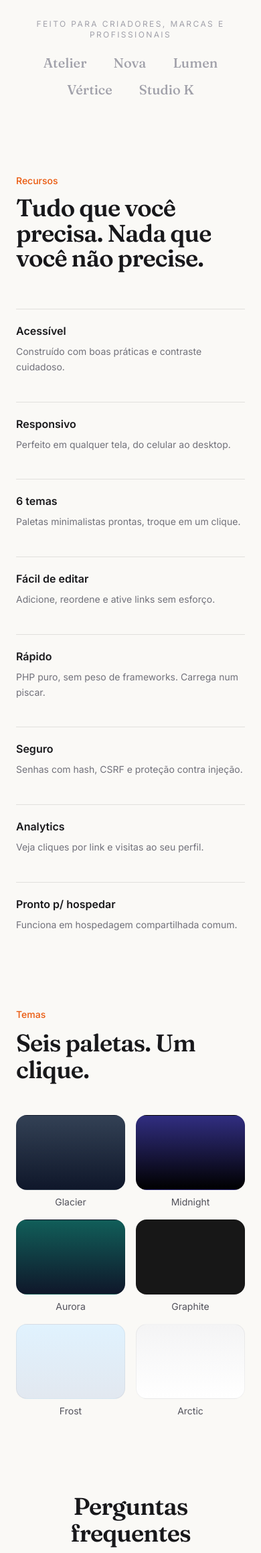
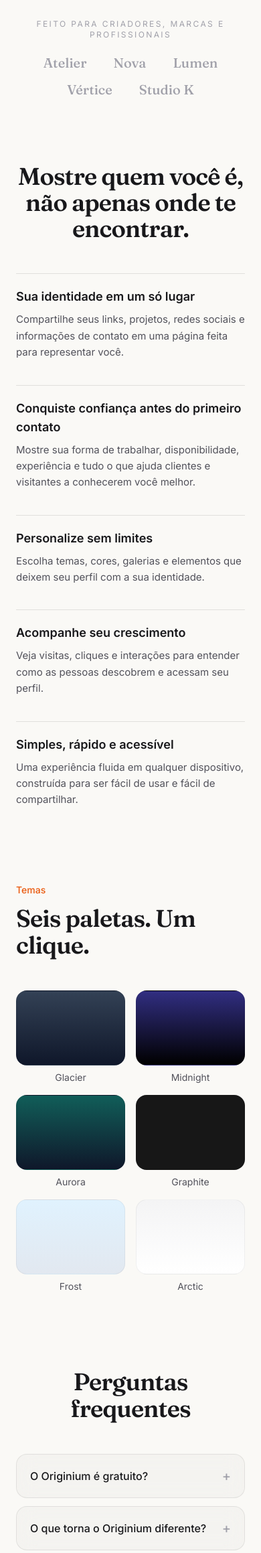
Before and after one commit to trinity-aitech/Originium, a PHP site: page / in a window 390 px wide. Shown: the part 1055-3374 px from the top of the page at 67% size. Run offline with PHP 8.4, Linux system fonts and the light colour scheme; some libraries are stand-ins or nearby versions.

Commit message:
content(landing): novos textos de recursos e FAQ
- Remove rótulo 'Recursos'; novo título 'Mostre quem você é...'
- 5 tópicos de valor com descrições mais ricas
- FAQ reescrito (5 perguntas voltadas ao produto)
- Layout em 2 colunas no desktop / 1 coluna no mobile, com mais respiro

```diff
--- a/app/Views/home/index.php
+++ b/app/Views/home/index.php
@@ -1,20 +1,28 @@
 <?php
 $features = [
-    ['Acessível',          'Construído com boas práticas e contraste cuidadoso.'],
-    ['Responsivo',         'Perfeito em qualquer tela, do celular ao desktop.'],
-    ['6 temas',            'Paletas minimalistas prontas, troque em um clique.'],
-    ['Fácil de editar',    'Adicione, reordene e ative links sem esforço.'],
-    ['Rápido',             'PHP puro, sem peso de frameworks. Carrega num piscar.'],
-    ['Seguro',             'Senhas com hash, CSRF e proteção contra injeção.'],
-    ['Analytics',          'Veja cliques por link e visitas ao seu perfil.'],
-    ['Pronto p/ hospedar', 'Funciona em hospedagem compartilhada comum.'],
+    ['Sua identidade em um só lugar',
+        'Compartilhe seus links, projetos, redes sociais e informações de contato em uma página feita para representar você.'],
+    ['Conquiste confiança antes do primeiro contato',
+        'Mostre sua forma de trabalhar, disponibilidade, experiência e tudo o que ajuda clientes e visitantes a conhecerem você melhor.'],
+    ['Personalize sem limites',
+        'Escolha temas, cores, galerias e elementos que deixem seu perfil com a sua identidade.'],
+    ['Acompanhe seu crescimento',
+        'Veja visitas, cliques e interações para entender como as pessoas descobrem e acessam seu perfil.'],
+    ['Simples, rápido e acessível',
+        'Uma experiência fluida em qualquer dispositivo, construída para ser fácil de usar e fácil de compartilhar.'],
 ];
 
 $faqs = [
-    ['O Originium é gratuito?', 'Sim. Este é um projeto open-source que você mesmo hospeda — sem mensalidade.'],
-    ['Preciso de Node.js ou banco externo?', 'Não. Roda com PHP 8+ e MySQL, exatamente o que a maioria das hospedagens compartilhadas já oferece.'],
-    ['Meus dados ficam comigo?', 'Totalmente. Você hospeda o sistema, então o banco de dados e os arquivos são seus.'],
-    ['Consigo personalizar o visual?', 'Sim. Há 6 temas e o código é limpo e fácil de ajustar com Tailwind.'],
+    ['O Originium é gratuito?',
+        'Sim. Você pode criar seu perfil, personalizar sua página e usar todos os recursos sem mensalidades da plataforma.'],
+    ['O que torna o Originium diferente?',
+        'O Originium vai além de uma simples página de links. Além de reunir suas redes e projetos em um só lugar, ele ajuda você a mostrar quem é, como trabalha e o que faz de você único.'],
+    ['Posso personalizar meu perfil?',
+        'Sim. Escolha temas, cores e elementos visuais para criar uma página que combine com a sua identidade.'],
+    ['Para quem o Originium foi criado?',
+        'Para criadores, freelancers, profissionais autônomos, estudantes e qualquer pessoa que queira construir uma presença online mais pessoal e autêntica.'],
+    ['Posso começar apenas com meus links?',
+        'Claro. Você pode usar o Originium como uma alternativa simples ao Linktree ou aproveitar recursos extras para apresentar melhor sua história, projetos e forma de trabalhar.'],
 ];
 ?>
 
@@ -83,19 +91,18 @@ $faqs = [
 </div>
 
 <!-- RECURSOS -->
-<section id="recursos" class="mx-auto max-w-6xl px-6 pt-28">
-    <div class="max-w-2xl">
-        <p class="text-sm font-medium text-orange-600">Recursos</p>
-        <h2 class="mt-3 font-display text-4xl sm:text-5xl font-semibold tracking-tight text-zinc-900 dark:text-white leading-[1.05]">
-            Tudo que você precisa. Nada que você não precise.
+<section id="recursos" class="mx-auto max-w-6xl px-6 pt-24 sm:pt-28">
+    <div class="max-w-3xl mx-auto text-center">
+        <h2 class="font-display text-4xl sm:text-5xl font-semibold tracking-tight text-zinc-900 dark:text-white leading-[1.08]">
+            Mostre quem você é, não apenas onde te encontrar.
         </h2>
     </div>
 
-    <div class="mt-14 grid sm:grid-cols-2 lg:grid-cols-4 gap-x-8 gap-y-10">
+    <div class="mt-12 sm:mt-16 grid sm:grid-cols-2 gap-x-10 gap-y-9 sm:gap-y-12 max-w-4xl mx-auto">
         <?php foreach ($features as [$titulo, $desc]): ?>
             <div class="border-t border-black/10 dark:border-white/10 pt-5">
-                <h3 class="font-semibold text-zinc-900 dark:text-white"><?= e($titulo) ?></h3>
-                <p class="mt-2 text-sm text-zinc-500 leading-relaxed"><?= e($desc) ?></p>
+                <h3 class="text-lg font-semibold text-zinc-900 dark:text-white"><?= e($titulo) ?></h3>
+                <p class="mt-2 text-[15px] text-zinc-600 dark:text-zinc-400 leading-relaxed"><?= e($desc) ?></p>
             </div>
         <?php endforeach; ?>
     </div>
```
